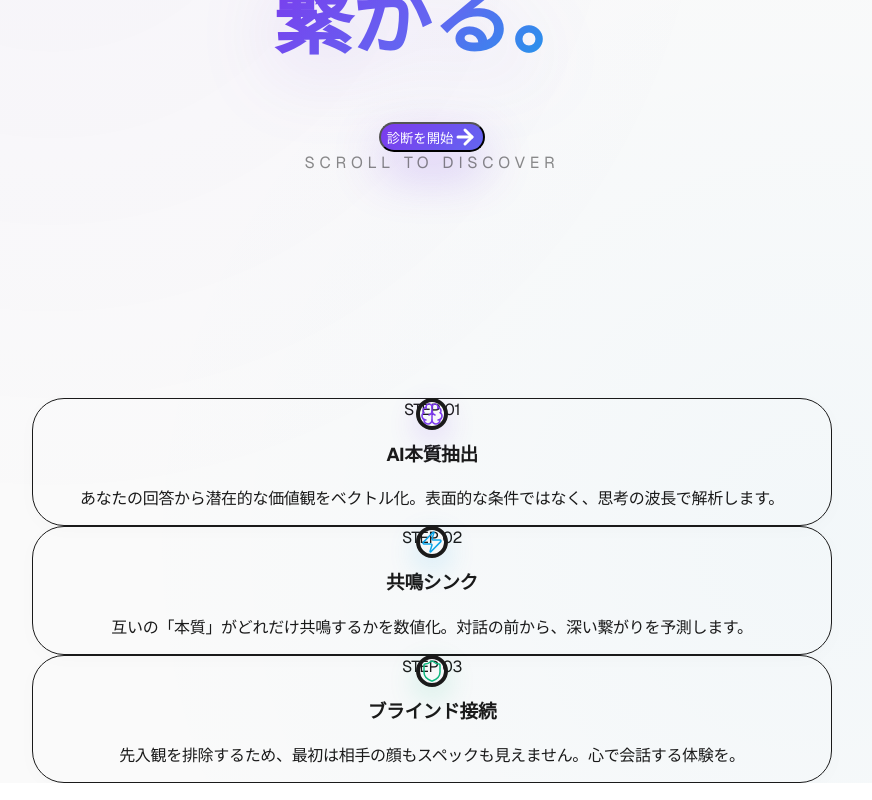
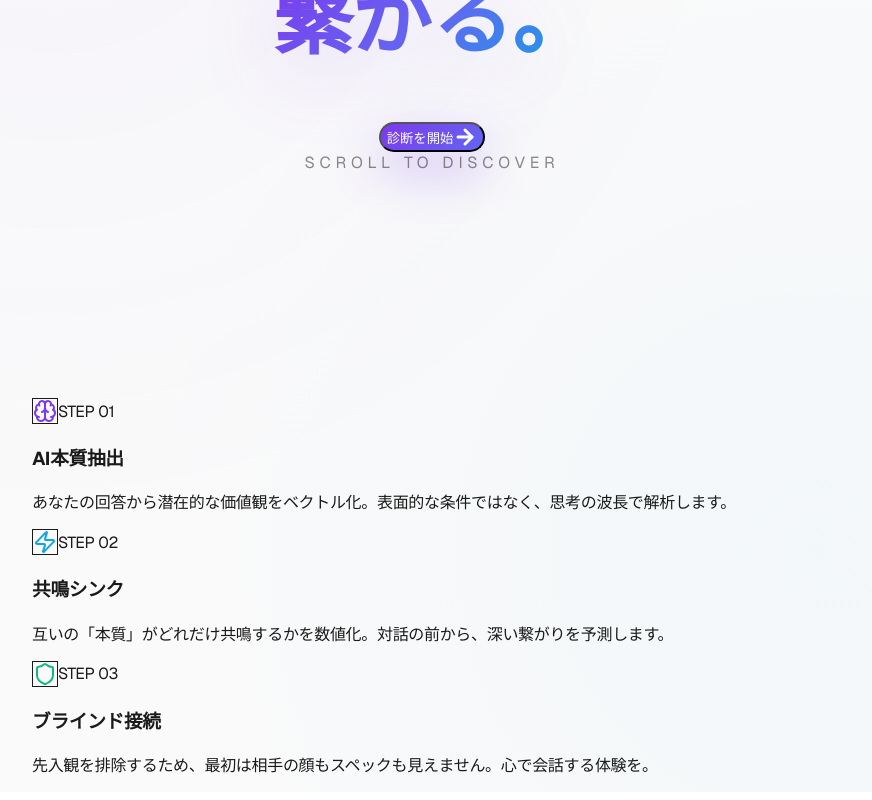
Before and after one commit to fumi3333/ZAX, a Next.js app: page / in a window 1280 px wide. Shown: the part 410-1210 px from the top of the page, without its empty margins (208-1080 px from the left). Built offline with nearby package versions, Linux system fonts and the light colour scheme.

Commit message:
Update Feature Timeline design to Modern 4.0

```diff
--- a/src/app/page.tsx
+++ b/src/app/page.tsx
@@ -136,46 +136,56 @@ export default function Home() {
             </motion.div>
           </div>
 
-          {/* 2. Feature Cards - Design 3.0: Smooth Slide-Up */}
-          <motion.div
-            initial={{ opacity: 0 }}
-            whileInView={{ opacity: 1 }}
-            viewport={{ once: true, margin: "-10%" }}
-            className="w-full max-w-[800px] mx-auto px-6 py-32 relative"
-          >
-            {/* Connecting Line */}
-            <div className="absolute left-[50%] md:left-12 top-0 bottom-0 w-px bg-gradient-to-b from-transparent via-[#7C3AED]/20 to-transparent transform -translate-x-1/2 md:translate-x-0" />
-
+          {/* 2. Feature Cards - Design 4.0: Modern Process Flow */}
+          <div className="w-full max-w-[800px] mx-auto px-6 py-40">
             {features.map((feature, i) => (
               <motion.div
                 key={feature.title}
-                initial={{ opacity: 0, x: -20 }}
-                whileInView={{ opacity: 1, x: 0 }}
-                viewport={{ once: true }}
-                transition={{ delay: i * 0.2 }}
-                className="relative mb-24 last:mb-0 md:pl-32"
+                initial={{ opacity: 0, y: 30 }}
+                whileInView={{ opacity: 1, y: 0 }}
+                viewport={{ once: true, margin: "-20%" }}
+                transition={{ delay: i * 0.2, duration: 0.8 }}
+                className="group relative pl-0 md:pl-32 mb-40 last:mb-0"
               >
-                {/* Timeline Node (Icon) */}
-                <div
-                  className="absolute left-[50%] md:left-0 top-0 w-24 h-24 rounded-full border-4 border-white shadow-xl flex items-center justify-center transform -translate-x-1/2 md:translate-x-0 z-10 bg-white"
-                  style={{
-                    boxShadow: `0 10px 30px ${feature.color}30`,
-                  }}
-                >
-                  <feature.icon className="w-10 h-10" style={{ color: feature.color }} strokeWidth={1.5} />
+                {/* Connecting Line (Subtle) */}
+                {i !== features.length - 1 && (
+                  <div
+                    className="hidden md:block absolute left-[3.5rem] top-24 bottom-[-10rem] w-px bg-gradient-to-b from-slate-200 to-transparent"
+                  />
+                )}
+
+                {/* Step Indicator (Floating Left) */}
+                <div className="hidden md:flex absolute left-0 top-0 w-28 flex-col items-center">
+                   <div
+                     className="w-14 h-14 rounded-2xl bg-white border border-slate-100 shadow-[0_8px_30px_rgba(0,0,0,0.04)] flex items-center justify-center relative z-10 group-hover:-translate-y-1 transition-transform duration-500"
+                   >
+                      <feature.icon className="w-6 h-6" style={{ color: feature.color }} strokeWidth={2} />
+                   </div>
+                   <div className="mt-4 text-[10px] font-bold tracking-widest text-slate-400 font-mono">
+                      0{i + 1}
+                   </div>
                 </div>
 
-                {/* Card */}
-                <div className="mt-28 md:mt-0 p-8 md:p-10 rounded-[2rem] bg-white border border-slate-100 shadow-[0_4px_20px_rgba(0,0,0,0.02)] hover:shadow-[0_20px_40px_rgba(0,0,0,0.06)] transition-all duration-500 text-center md:text-left relative z-0">
-                  <div className="inline-block px-3 py-1 rounded-full mb-4 text-xs font-bold tracking-widest bg-slate-50 text-slate-400">
-                    STEP 0{i + 1}
-                  </div>
-                  <h3 className="text-2xl md:text-3xl font-bold mb-4 tracking-tight text-slate-900">{feature.title}</h3>
-                  <p className="text-base md:text-lg leading-loose font-medium text-slate-500">{feature.desc}</p>
+                {/* Mobile Icon (Inline) */}
+                <div className="md:hidden flex items-center gap-4 mb-6">
+                   <div className="w-12 h-12 rounded-xl bg-white border border-slate-100 shadow-sm flex items-center justify-center">
+                      <feature.icon className="w-5 h-5" style={{ color: feature.color }} strokeWidth={2} />
+                   </div>
+                   <span className="text-xs font-bold tracking-widest text-slate-400 font-mono">STEP 0{i + 1}</span>
+                </div>
+
+                {/* Content */}
+                <div className="relative">
+                  <h3 className="text-3xl md:text-4xl font-bold mb-6 text-slate-900 tracking-tight leading-tight group-hover:text-transparent group-hover:bg-clip-text group-hover:bg-gradient-to-r group-hover:from-slate-900 group-hover:to-slate-600 transition-all duration-300">
+                    {feature.title}
+                  </h3>
+                  <p className="text-lg text-slate-500 leading-relaxed md:leading-loose font-medium">
+                    {feature.desc}
+                  </p>
                 </div>
               </motion.div>
             ))}
-          </motion.div>
+          </div>
 
 
         </section>
--- a/src/app/philosophy/page.tsx
+++ b/src/app/philosophy/page.tsx
@@ -125,7 +125,7 @@ export default function PhilosophyPage() {
                     </div>
 
                     {/* Chart as "Evidence of Byproduct" */}
-                    <div className="mt-8 h-[400px] md:h-[500px] w-full bg-white rounded-2xl border border-slate-100 p-4 shadow-sm">
+                    <div className="mt-8 w-full bg-white rounded-2xl border border-slate-100 p-4 shadow-sm min-h-[500px]">
                         <ImpactChart />
                     </div>
                 </motion.section>
```
